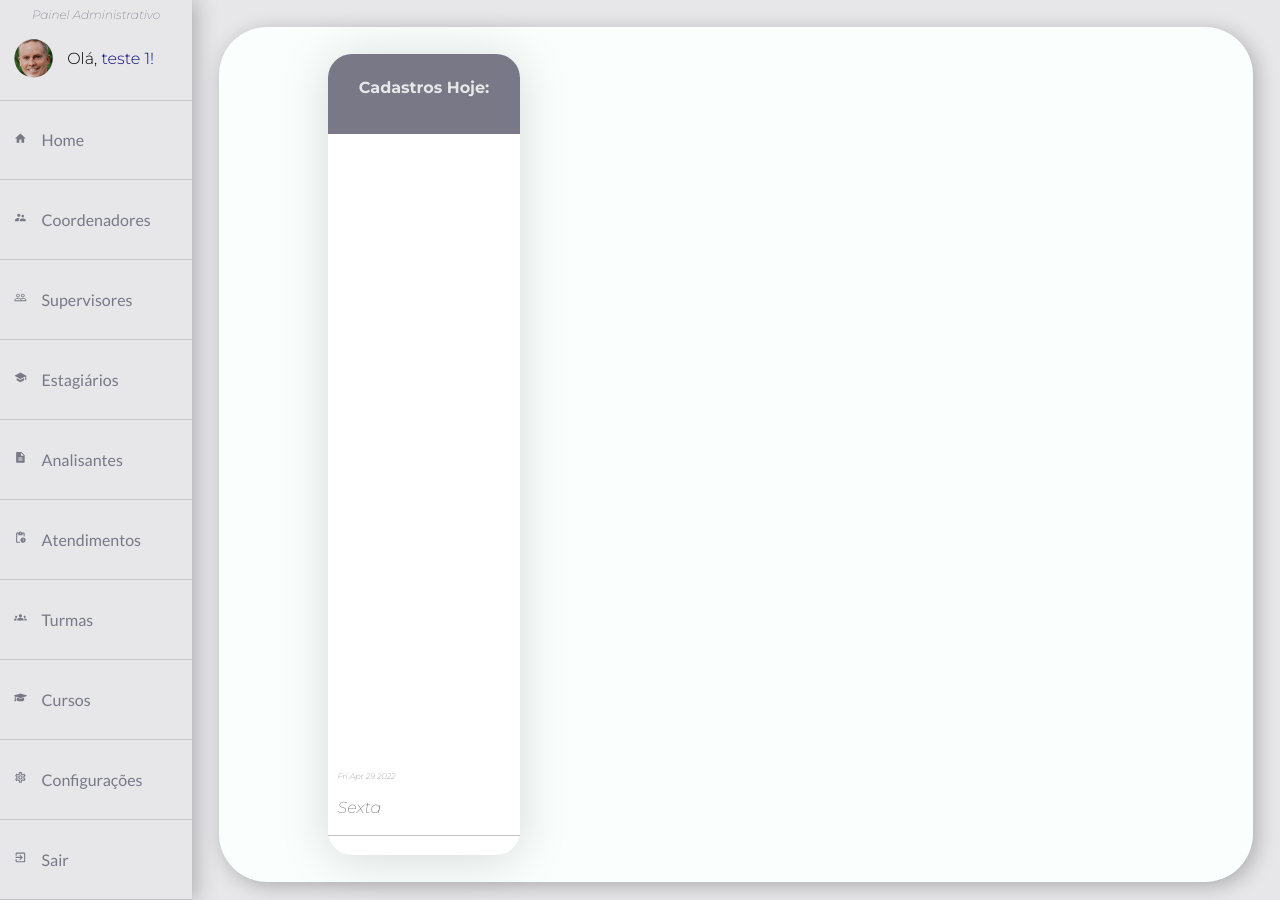
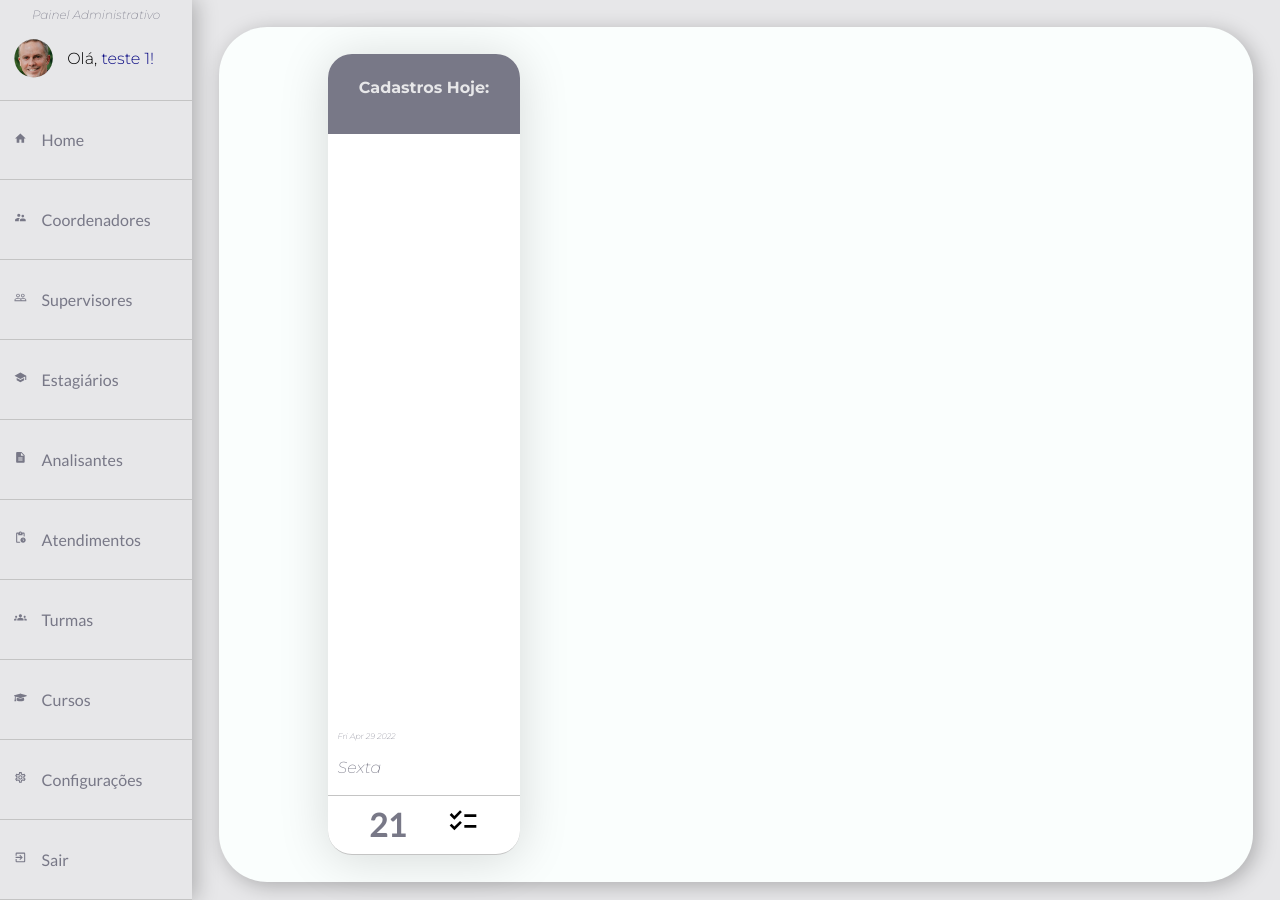
Before and after one commit to thiago-mfernandes/CepCop-React, a React (Create React App) app in the folder cepcop-react/: page /home in a window 1280 px wide. Built offline with nearby package versions, Linux system fonts and the light colour scheme.

Commit message:
bloco de cima do cardHoje concluido

```diff
--- a/cepcop-react/src/components/UI/Cards/CardHoje/CardHoje.tsx
+++ b/cepcop-react/src/components/UI/Cards/CardHoje/CardHoje.tsx
@@ -1,3 +1,4 @@
+import { MdChecklist } from "react-icons/md";
 import ContainerData from "./ContainerData";
 import ContainerInfo from "./ContainerInfo";
 import ContainerTotal from "./ContainerTotal";
@@ -5,6 +6,7 @@ import Data from "./Data";
 import DiaSemana from "./DiaSemana";
 import { StyledCardHoje } from "./styled";
 import TituloCardHoje from "./TituloCardHoje";
+import TotalCadastros from "./TotalCadastros";
 
 function CardHoje() {
     const dataHoje: string = new Date().toDateString();
@@ -21,8 +23,13 @@ function CardHoje() {
                     <DiaSemana dia="Sexta"/>{/* tratar o dado aqui */}
                 </ContainerData>
                 <ContainerTotal>
-                    <p className="card-cadHoje__totalCadastros">21</p>
-                    <i className="material-icons">checklist</i>
+                    <TotalCadastros totalCadastros="21"/>{/* mockar o dado */}
+                    <MdChecklist
+                        style={{
+                            fontSize: '2rem',
+                            padding: '0 0',
+                        }}
+                    />
                 </ContainerTotal>
             </ContainerInfo>
         </StyledCardHoje>
--- a/cepcop-react/src/components/UI/Cards/CardHoje/ContainerTotal.tsx
+++ b/cepcop-react/src/components/UI/Cards/CardHoje/ContainerTotal.tsx
@@ -3,7 +3,7 @@ import { StyledContainerTotal } from "./styled";
 
 function ContainerTotal(props: {children: React.ReactNode}) {
     return(
-        <StyledContainerTotal></StyledContainerTotal>
+        <StyledContainerTotal>{props.children}</StyledContainerTotal>
     )
 }
 
--- /dev/null
+++ b/cepcop-react/src/components/UI/Cards/CardHoje/TotalCadastros.tsx
@@ -0,0 +1,9 @@
+import { StyledTotalCadastros } from "./styled";
+
+function TotalCadastros(props: { totalCadastros: string }) {
+    return (
+        <StyledTotalCadastros>{props.totalCadastros}</StyledTotalCadastros>
+    )
+}
+
+export default TotalCadastros;
--- a/cepcop-react/src/components/UI/Cards/CardHoje/styled.ts
+++ b/cepcop-react/src/components/UI/Cards/CardHoje/styled.ts
@@ -9,6 +9,7 @@ export const StyledCardHoje = styled.div`
     background-color: ${branco};
     box-shadow: 0px 4px 50px 0px rgba(0, 0, 0, 0.15);
     border-radius: 24px;
+    border-bottom: 1px solid ${cinzaMedio};
     grid-column: 1 / 2;
     grid-row: 1 / 4;
     width: 100%;
@@ -132,3 +133,15 @@ export const StyledContainerTotal = styled.div`
         padding: 2.5% 0;
     }
 `;
+
+export const StyledTotalCadastros = styled.p`
+    font-family: 'Lato', sans-serif;
+    color: ${cinzaEscuro};
+    font-size: 2rem;
+    font-weight: bold;
+
+    //--------------------------------------------->
+    @media screen and (max-width: 768px) {
+        font-size: 2.25rem;
+    }
+`;
```
